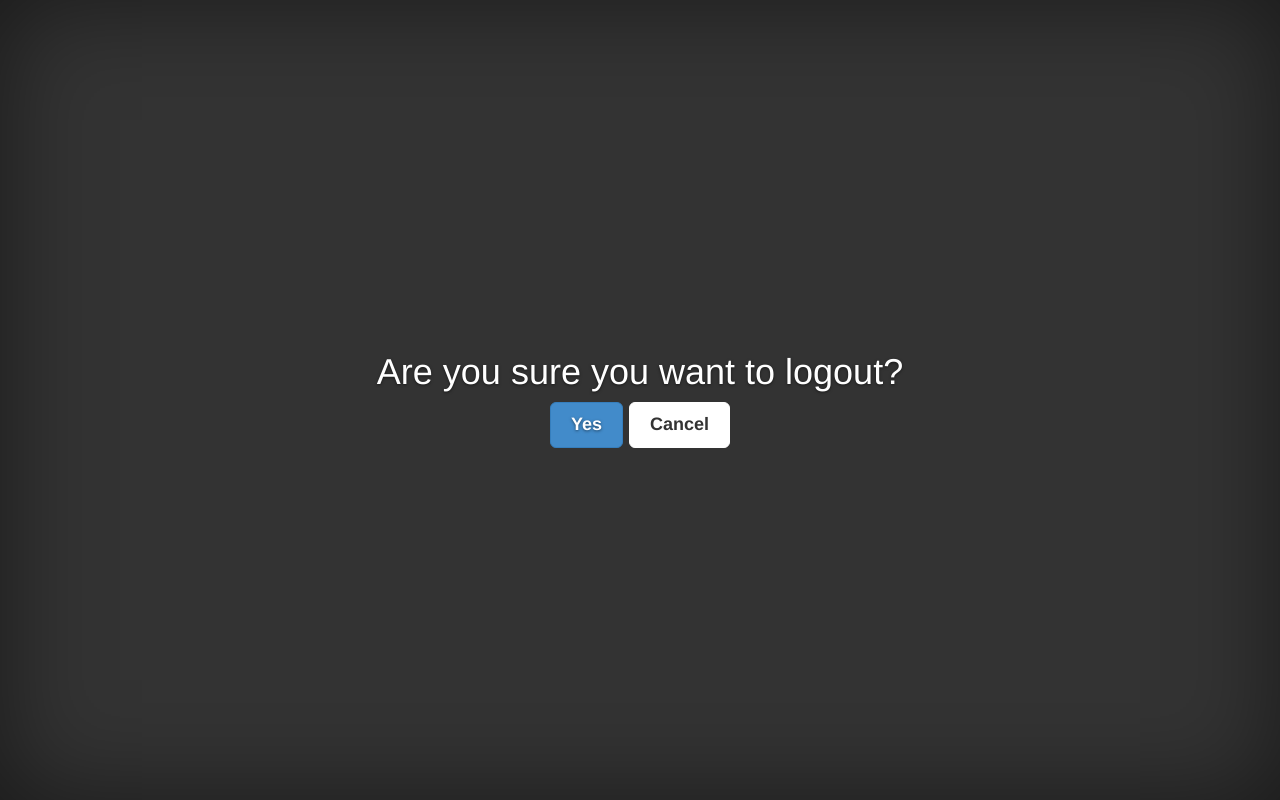
After one commit to tallendev/Frizza, a Django app: template Frizza/templates/public_html/logout.html in a window 1280 px wide. The commit adds this page. Run offline with Django 3.2, Linux system fonts and the light colour scheme; the template is opened without the code that fills it, so the values that code supplies are empty; some libraries are stand-ins or nearby versions.

Commit message:
moved the alerts and js to bottom of pages/html files

```diff
--- /dev/null
+++ b/Frizza/static_stuff/logout.css
@@ -0,0 +1,161 @@
+/*
+ * Globals
+ */
+
+/* Links */
+a,
+a:focus,
+a:hover {
+  color: #fff;
+}
+
+/* Custom default button */
+.btn-default,
+.btn-default:hover,
+.btn-default:focus {
+  color: #333;
+  text-shadow: none; /* Prevent inheritence from `body` */
+  background-color: #fff;
+  border: 1px solid #fff;
+}
+
+
+/*
+ * Base structure
+ */
+
+html,
+body {
+  height: 100%;
+  background-color: #333;
+}
+body {
+  color: #fff;
+  text-align: center;
+  text-shadow: 0 1px 3px rgba(0,0,0,.5);
+  box-shadow: inset 0 0 100px rgba(0,0,0,.5);
+}
+
+/* Extra markup and styles for table-esque vertical and horizontal centering */
+.site-wrapper {
+  display: table;
+  width: 100%;
+  height: 100%; /* For at least Firefox */
+  min-height: 100%;
+}
+.site-wrapper-inner {
+  display: table-cell;
+  vertical-align: top;
+}
+.cover-container {
+  margin-right: auto;
+  margin-left: auto;
+}
+
+/* Padding for spacing */
+.inner {
+  padding: 30px;
+}
+
+
+/*
+ * Header
+ */
+.masthead-brand {
+  margin-top: 10px;
+  margin-bottom: 10px;
+}
+
+.masthead-nav > li {
+  display: inline-block;
+}
+.masthead-nav > li + li {
+  margin-left: 20px;
+}
+.masthead-nav > li > a {
+  padding-right: 0;
+  padding-left: 0;
+  font-size: 16px;
+  font-weight: bold;
+  color: #fff; /* IE8 proofing */
+  color: rgba(255,255,255,.75);
+  border-bottom: 2px solid transparent;
+}
+.masthead-nav > li > a:hover,
+.masthead-nav > li > a:focus {
+  background-color: transparent;
+  border-bottom-color: rgba(255,255,255,.25);
+}
+.masthead-nav > .active > a,
+.masthead-nav > .active > a:hover,
+.masthead-nav > .active > a:focus {
+  color: #fff;
+  border-bottom-color: #fff;
+}
+
+@media (min-width: 768px) {
+  .masthead-brand {
+    float: left;
+  }
+  .masthead-nav {
+    float: right;
+  }
+}
+
+
+/*
+ * Cover
+ */
+
+.cover {
+  padding: 0 20px;
+}
+.cover .btn-lg {
+  padding: 10px 20px;
+  font-weight: bold;
+}
+
+
+/*
+ * Footer
+ */
+
+.mastfoot {
+  color: #999; /* IE8 proofing */
+  color: rgba(255,255,255,.5);
+}
+
+
+/*
+ * Affix and center
+ */
+
+@media (min-width: 768px) {
+  /* Pull out the header and footer */
+  .masthead {
+    position: fixed;
+    top: 0;
+  }
+  .mastfoot {
+    position: fixed;
+    bottom: 0;
+  }
+  /* Start the vertical centering */
+  .site-wrapper-inner {
+    vertical-align: middle;
+  }
+  /* Handle the widths */
+  .masthead,
+  .mastfoot,
+  .cover-container {
+    width: 100%; /* Must be percentage or pixels for horizontal alignment */
+  }
+}
+
+@media (min-width: 992px) {
+  .masthead,
+  .mastfoot,
+  .cover-container {
+    width: 700px;
+  }
+}
--- a/Frizza/templates/public_html/Crust/crust.html
+++ b/Frizza/templates/public_html/Crust/crust.html
@@ -108,7 +108,7 @@
         </form>
 
         <div class="alert alert-success">
-            <strong>Choice: </strong><a >{{ user.username }}</a>
+            <strong>Choice: </strong><a >{{ crust.crust_name }}</a>
         </div>
 
         {% if form.errors %}
--- a/Frizza/templates/public_html/Sauce/sauce.html
+++ b/Frizza/templates/public_html/Sauce/sauce.html
@@ -104,7 +104,7 @@
         </div>
 
         <div class="alert alert-success">
-            <strong>Choice: </strong>
+            <strong>Choice: </strong><a >{{ sauce.sauce_name }}</a>
         </div>
 
         {% if form.errors %}
--- a/Frizza/templates/public_html/Toppings/toppings.html
+++ b/Frizza/templates/public_html/Toppings/toppings.html
@@ -102,7 +102,7 @@
         </div>
 
         <div class="alert alert-success">
-            <strong>Choice: </strong>
+            <strong>Choice: </strong><a >{{ toppings.toppings_name }}</a>
         </div>
 
     </div>
--- /dev/null
+++ b/Frizza/templates/public_html/logout.html
@@ -0,0 +1,77 @@
+<!--This program is free software: you can redistribute it and/or modify
+    it under the terms of the GNU General Public License as published by
+    the Free Software Foundation, either version 3 of the License, or
+    (at your option) any later version.
+
+    This program is distributed in the hope that it will be useful,
+    but WITHOUT ANY WARRANTY; without even the implied warranty of
+    MERCHANTABILITY or FITNESS FOR A PARTICULAR PURPOSE.  See the
+    GNU General Public License for more details.
+
+    You should have received a copy of the GNU General Public License
+    along with this program.  If not, see <http://www.gnu.org/licenses/>.
+
+    Tyler Allen, Trevor Griggs, Hayden Thomas
+
+-->
+
+
+<!DOCTYPE html>
+<!-- saved from url=(0039)http://getbootstrap.com/examples/cover/ -->
+<html lang="en"><head><meta http-equiv="Content-Type" content="text/html; charset=UTF-8">
+    <meta charset="utf-8">
+    <meta http-equiv="X-UA-Compatible" content="IE=edge">
+    <meta name="viewport" content="width=device-width, initial-scale=1">
+    <meta name="description" content="">
+    <meta name="author" content="">
+    <link rel="shortcut icon" href="/static/favicon.ico">
+
+    <title>Logout</title>
+
+    <!-- Bootstrap core CSS -->
+    <link href="/static/dist/css/bootstrap.min.css" rel="stylesheet">
+
+    <!-- Custom styles for this template -->
+    <link href="/static/logout.css" rel="stylesheet">
+
+    <style type="text/css"></style><style id="holderjs-style" type="text/css"></style></head>
+
+<body>
+
+<div class="site-wrapper">
+
+    <div class="site-wrapper-inner">
+
+        <div class="cover-container">
+
+            <div class="inner cover">
+                <h1 class="cover-heading">Are you sure you want to logout?</h1>
+                <p class="lead">
+                    <a class="btn btn-lg btn-primary" type="submit">Yes</a>
+                    <a class="btn btn-lg btn-default" type="submit">Cancel</a>
+                </p>
+            </div>
+
+        </div>
+
+    </div>
+
+</div>
+
+<!-- Bootstrap core JavaScript
+================================================== -->
+<!-- Placed at the end of the document so the pages load faster -->
+<script src="static/jquery.min.js"></script>
+<script src="static/dist/js/bootstrap.min.js"></script>
+<!--<script src="./Cover Template for Bootstrap_files/docs.min.js"></script> -->
+<!-- Just for debugging purposes. Don't actually copy this line! -->
+<!--[if lt IE 9]><script src="../../assets/js/ie8-responsive-file-warning.js"></script><![endif]-->
+
+<!-- HTML5 shim and Respond.js IE8 support of HTML5 elements and media queries -->
+<!--[if lt IE 9]>
+<script src="https://oss.maxcdn.com/libs/html5shiv/3.7.0/html5shiv.js"></script>
+<script src="https://oss.maxcdn.com/libs/respond.js/1.4.2/respond.min.js"></script>
+<![endif]-->
+
+
+</body></html>
```
Also changed, not shown: Frizza/views.py (+7 -1 lines).
